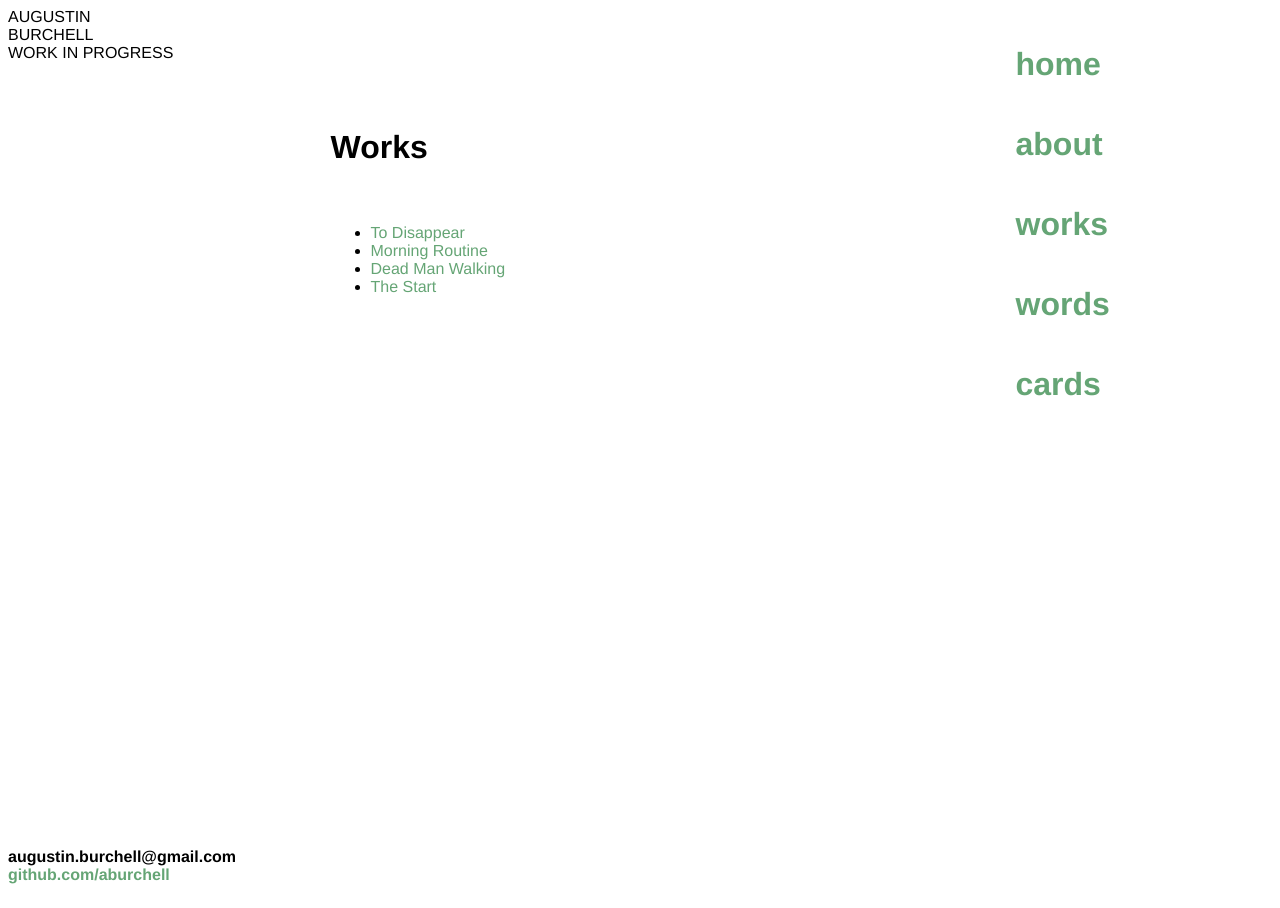
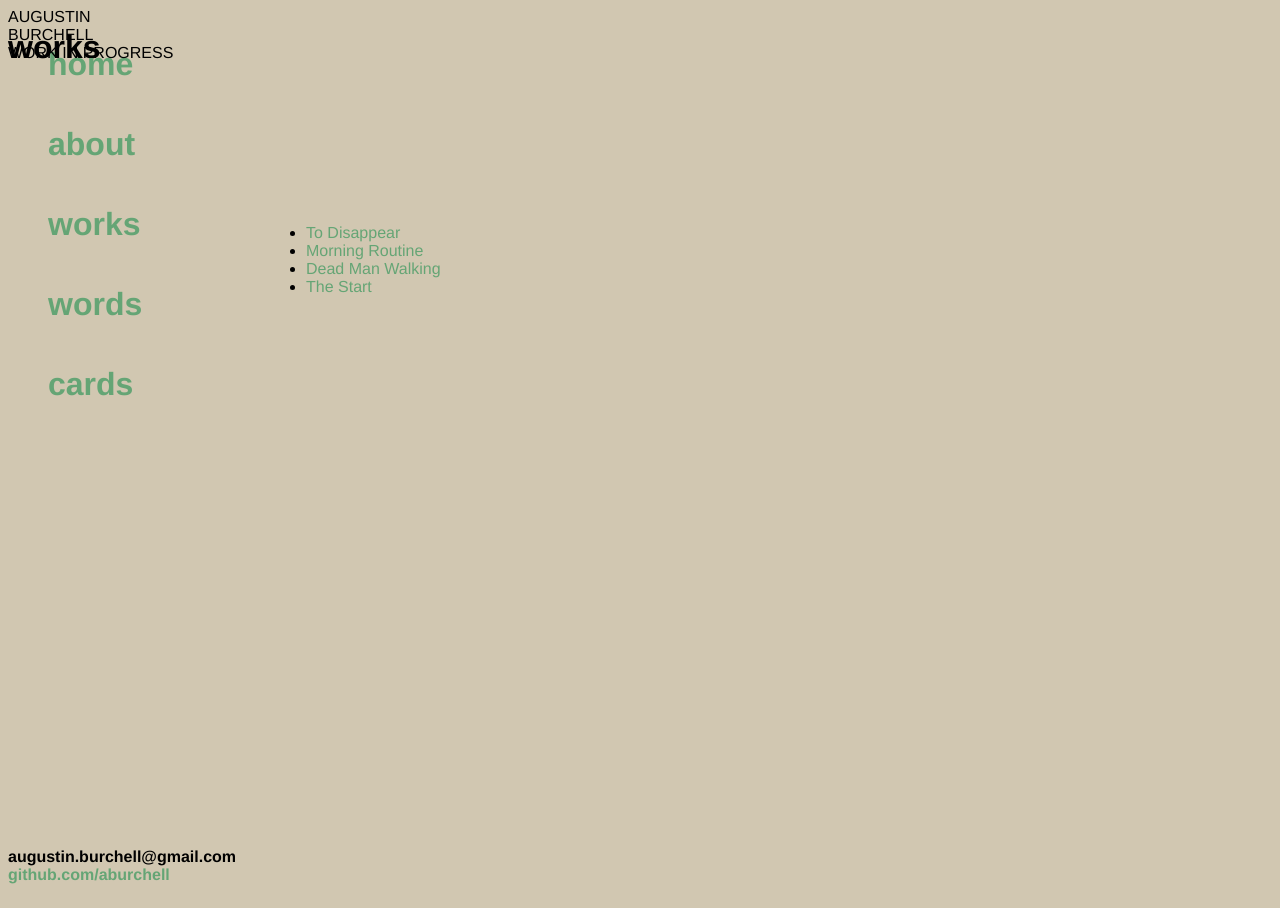
Before and after one commit to aburchell/aburchell.github.io, a Jekyll site: the page built from works/index.html, in a window 1280 px wide. Built offline with Jekyll 4.4.1, drawn with Linux system fonts in a browser that asks for light colours.

Commit message:
Switching up colors

```diff
--- a/css/main.css
+++ b/css/main.css
@@ -1,13 +1,3 @@
-/*
-body {
-    margin: 30%;
-    width: 66%;
-    max-height: 80%;
-    overflow-y: auto;
-    overflow-x: hidden;
-    top: -25%;
-}
-*/
 /*https://developer.mozilla.org/en-US/docs/Web/CSS/CSS_Grid_Layout/Realizing_common_layouts_using_CSS_Grid_Layout*/
 
 html {
@@ -18,9 +8,9 @@ body {
     height: 100%;
     width: 100%;
     font-family:'Helvetica', 'Arial', 'Sans-Serif';
-    overflow: hidden;
+    background-color: #D1C7B1;
 }
-@media (max-width: 499px) {
+
 .wrapper {
     display: grid;
     grid-gap: 20px;
@@ -31,12 +21,12 @@ body {
         "content"
         "footer";
 }
-}
+.prev, .next,.text {font-size: 11px}
 
 @media (min-width: 500px) {
     .wrapper {
         display: grid;
-        grid-template-columns: 1fr 1fr 1fr 1fr;
+        grid-template-columns: 1fr 1fr 1fr 1fr 1fr;
         /*grid-template-rows: 1fr 0.5fr 3.5fr 1fr;*/
         grid-template-rows: 10% 10% auto 10%;
         /*grid-template-areas: "header . . nav" ". pageHead . ." ". content content ." "footer footer footer footer";*/
@@ -51,6 +41,7 @@ body {
         grid-row: 1;
         grid-column: 1;
         z-index: 2;
+        position: fixed;
     }
 
     .main-nav {
@@ -58,6 +49,7 @@ body {
         grid-row: 1/-1;
         grid-column: 4;
         z-index: 2;
+        position: fixed;
     }
 
     .page-header {
@@ -65,21 +57,22 @@ body {
         grid-row: 2;
         grid-column: 2;
         z-index: 1;
+        position: fixed;
     }
 
     .container {
         /*grid-area: content; */
-        grid-row: 3;
+        grid-row: 3/-1;
         grid-column: 2/4;
         z-index: 0;
-        overflow-y: scroll;
+        overflow-y: auo;
     }
 
 
     .main-footer {
         /* grid-area: footer; */
         grid-row: 4;
-        grid-column: 1/4;
+        grid-column: 4;
         z-index: 2;
         bottom:0;
         position: fixed;
@@ -94,7 +87,6 @@ footer ul {
 }
 
 footer ul li {
-    margin-left: 0%;
     display: block;
 }
 
@@ -117,7 +109,7 @@ nav ul li {
     font-size: 2em;
     font-weight: bold;
     font-family: 'Helvetica';
-    color: black;
+    color: #7B1A80;
 }
 
 a:link {
@@ -144,3 +136,75 @@ a:active {
    text-decoration: none;
    color: ghostwhite;
 }
+
+/************ Slideshow styling **************/
+/* Slideshow container */
+.slideshow-container {
+  max-width: 100%;
+  position: relative;
+  margin: auto;
+}
+
+.mySlides {/*display: none*/}
+img {vertical-align: middle;}
+
+/* Next & previous buttons */
+.prev, .next {
+  cursor: pointer;
+  position: absolute;
+  top: 50%;
+  width: auto;
+  padding: 16px;
+  margin-top: -22px;
+  color: white;
+  font-weight: bold;
+  font-size: 18px;
+  transition: 0.6s ease;
+  border-radius: 0 3px 3px 0;
+  user-select: none;
+}
+
+/* Position the "next button" to the right */
+.next {
+  right: 0;
+  border-radius: 3px 0 0 3px;
+}
+
+/* On hover, add a black background color with a little bit see-through */
+.prev:hover, .next:hover {
+  background-color: rgba(0,0,0,0.8);
+}
+
+/* The dots/bullets/indicators */
+.dot {
+  cursor: pointer;
+  height: 15px;
+  width: 15px;
+  margin: 0 2px;
+  background-color: #bbb;
+  border-radius: 50%;
+  display: inline-block;
+  transition: background-color 0.6s ease;
+}
+
+.active, .dot:hover {
+  background-color: #717171;
+}
+
+/* Fading animation */
+.fade {
+  -webkit-animation-name: fade;
+  -webkit-animation-duration: 1.5s;
+  animation-name: fade;
+  animation-duration: 1.5s;
+}
+
+@-webkit-keyframes fade {
+  from {opacity: .4}
+  to {opacity: 1}
+}
+
+@keyframes fade {
+  from {opacity: .4}
+  to {opacity: 1}
+}
--- a/works/index.html
+++ b/works/index.html
@@ -1,6 +1,6 @@
 ---
 layout: default
-title: Works
+title: works
 ---
 <!--	<h1>Works</h1>-->
 	<ul class="posts">
```
Lines whose indentation alone changed are shown as unchanged.
